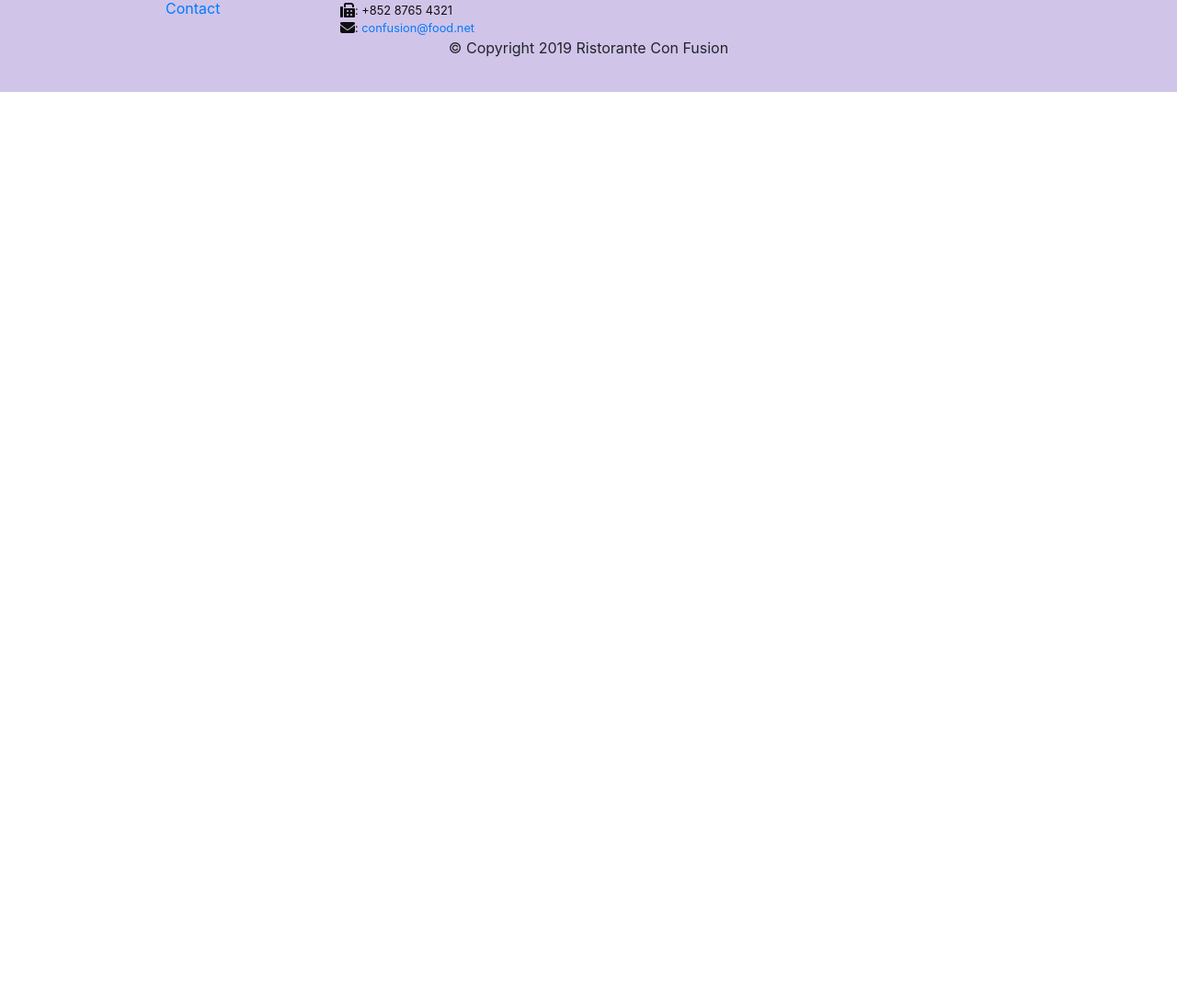
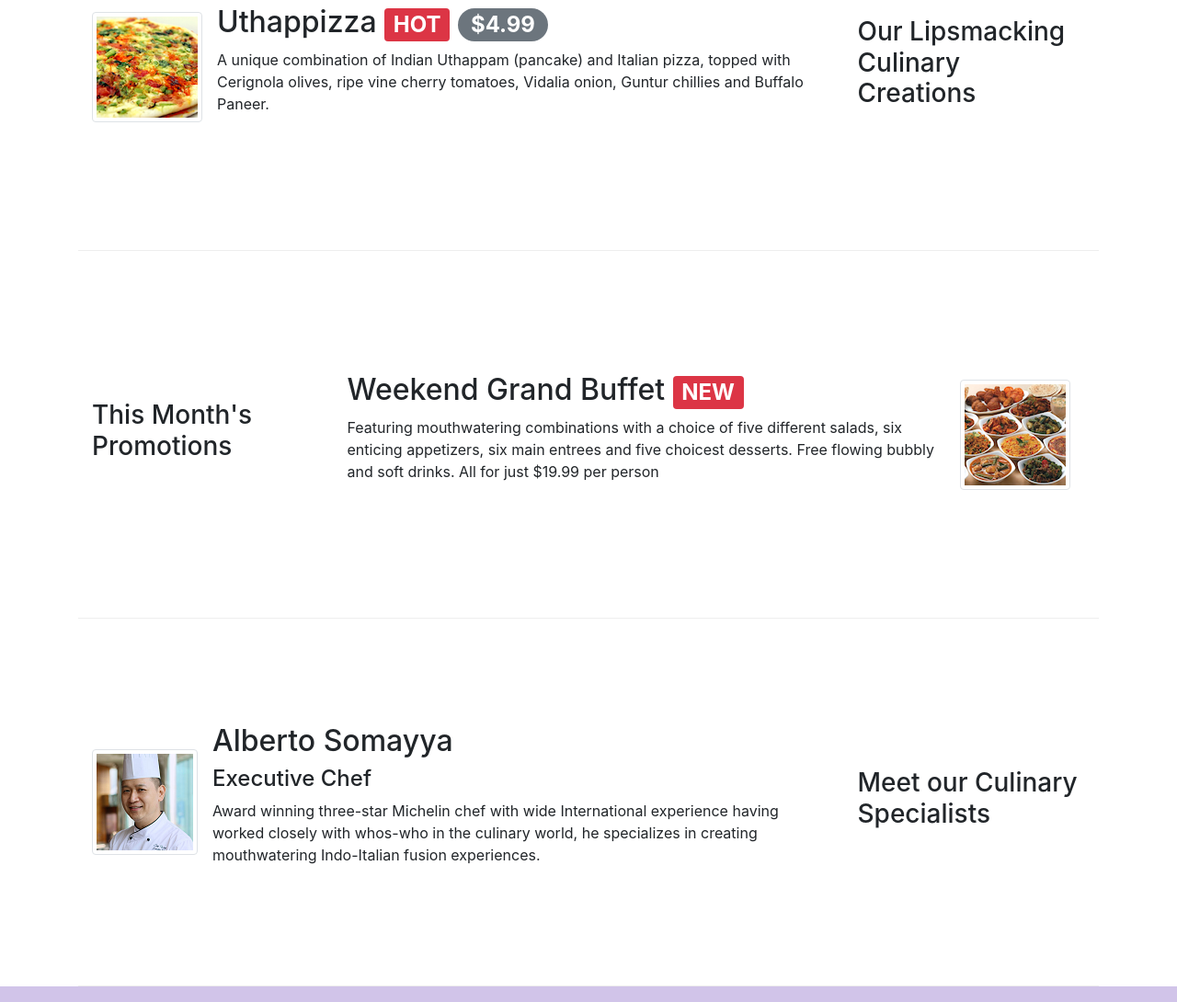
Before and after one commit to vl-i-demidov/coursera-bootstrap4, a plain HTML site: page conFusion/index.html in a window 1280 px wide. Shown: the part 862-1952 px from the top of the page at 92% size. Before the commit the page ends 962 px from the top, so only its background shows below. Drawn offline with nearby package versions, Linux system fonts and the light colour scheme.

Commit message:
Carousel info is duplicated below carousel

```diff
--- a/conFusion/index.html
+++ b/conFusion/index.html
@@ -241,6 +241,69 @@
 
             </div>
         </div>
+
+        <div class="row row-content align-items-center">
+                <div class="col-12 order-sm-last col-sm-4 col-md-3">
+                    <h3>Our Lipsmacking Culinary Creations</h3>
+                </div>
+                <div class="col order-sm-first col-sm col-md">
+                    <div class="media">
+                        <img class="d-flex mr-3 img-thumbnail align-self-center" src="img/uthappizza.png" alt="Uthappizza">
+                        <div class="media-body">
+                            <h2 class="mt-0">Uthappizza <span class="badge badge-danger">HOT</span> <span
+                                    class="badge badge-pill badge-secondary">$4.99</span></h2>
+                            <p class="d-none d-sm-block">A unique combination of Indian Uthappam (pancake) and
+                                Italian pizza, topped with Cerignola olives, ripe vine
+                                cherry tomatoes, Vidalia onion, Guntur chillies and
+                                Buffalo Paneer.</p>
+                        </div>
+                    </div>
+                </div>
+            </div>
+
+
+            <div class="row row-content align-items-center">
+                <div class="col-12 col-sm-4 col-md-3">
+                    <h3>This Month's Promotions</h3>
+                </div>
+                <div class="col col-sm col-md">
+                    <div class="media">
+                        <div class="media-body">
+                            <h2 class="mt-0">Weekend Grand Buffet <span class="badge badge-danger">NEW</span></h2>
+                            <p class="d-none d-sm-block">Featuring mouthwatering combinations with a choice of five
+                                different
+                                salads, six enticing appetizers,
+                                six main entrees and five choicest desserts. Free flowing bubbly and soft drinks. All for
+                                just
+                                $19.99 per person </p>
+                        </div>
+                        <img class="d-flex mr-3 img-thumbnail align-self-center" src="img/buffet.png"
+                            alt="Weekend Grand Buffet">
+                    </div>
+
+                </div>
+            </div>
+
+            <div class="row row-content align-items-center">
+                <div class="col-12 order-sm-last col-sm-4 col-md-3">
+                    <h3>Meet our Culinary Specialists</h3>
+                </div>
+                <div class="col order-sm-first col-sm col-md">
+                    <div class="media">
+                        <img class="d-flex mr-3 img-thumbnail align-self-center" src="img/tonywong.png"
+                            alt="Alberto Somayya">
+                        <div class="media-body">
+                            <h2 class="mt-0">Alberto Somayya</h2>
+                            <h4>Executive Chef</h4>
+                            <p class="d-none d-sm-block">Award winning three-star Michelin chef with wide
+                                International experience having worked closely with
+                                whos-who in the culinary world, he specializes in
+                                creating mouthwatering Indo-Italian fusion experiences.
+                            </p>
+                        </div>
+                    </div>
+                </div>
+            </div>
     </div>
     <footer class="footer">
         <div class="container">
```
